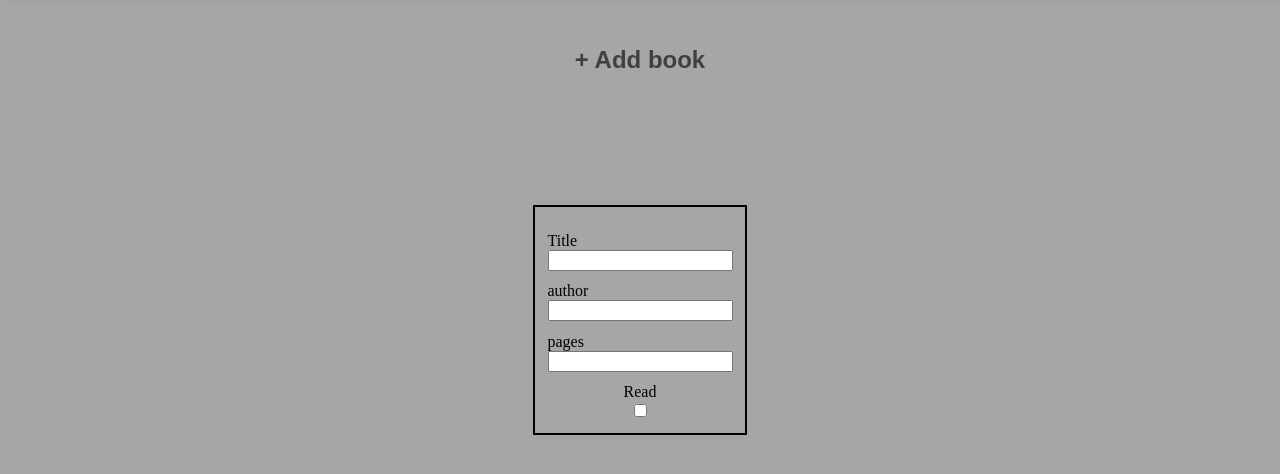
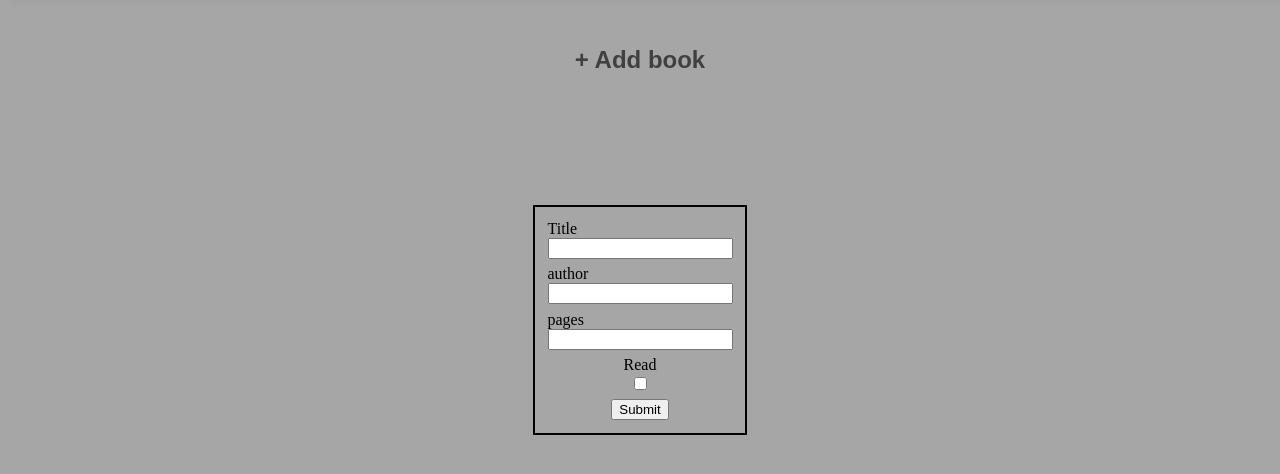
Before and after one commit to 81GB3N/Library, a plain HTML site: page index.html in a window 1280 px wide. Both pictures are taken after a click on the element "+ Add book". Shown: the part 80-554 px from the top of the page. Drawn offline with Linux system fonts and the light colour scheme.

Commit message:
atsiranda ir dingsta submit forma

```diff
--- a/index.html
+++ b/index.html
@@ -11,7 +11,7 @@
     <div class="container">
       <div class="darker"></div>
       <div class="add-book">
-        <div class="book-button"></div>
+        <!-- <div class="book-button"></div> -->
       </div>
       <header>
         <p class="library">Library</p>
--- a/main.js
+++ b/main.js
@@ -1,9 +1,9 @@
 const addPressed = document.querySelector('.button');
 const darker = document.querySelector('.darker');
-const submitPressed = document.querySelector('.book-button');
 
 console.log(darker);
 console.log(addPressed);
+// console.log(submitPressed);
 
 addPressed.addEventListener('click', () => {
 darker.classList.add('dark');
@@ -23,21 +23,26 @@ document.querySelector('.add-book').innerHTML +=
 <div class="read">
 <label for="read" class="read">Read</label>
 <input type="checkbox" name="read" class="read" />
-</div>`;
-submitPressed.innerHTML += '<button>Submit</button>';
+</div>
+<button class="btn">Submit</button>`;
+// submitPressed = document.querySelector('.book-button');
+// submitPressed.innerHTML += '<button>Submit</button>';
 document.querySelector('.add-book').style.border = "2px solid black";
-console.log('dark');
+ const submitPressed = document.querySelector('.btn');
+// console.log('dark');
     // addBook();
+    console.log(submitPressed);
+    submitPressed.addEventListener('click', () =>{
+        console.log('submit');
+        darker.classList.remove('dark');
+        document.querySelector('.add-book').innerHTML = '';
+        document.querySelector('.add-book').style.border = "";
+
+    })
 
 })
 
-console.log(submitPressed);
 
-submitPressed.addEventListener('click', () =>{
-    console.log('submit');
-    darker.classList.remove('dark');
-    document.querySelector('.add-book').innerHTML = '';
-})
 
 function addBook(){
 
```
